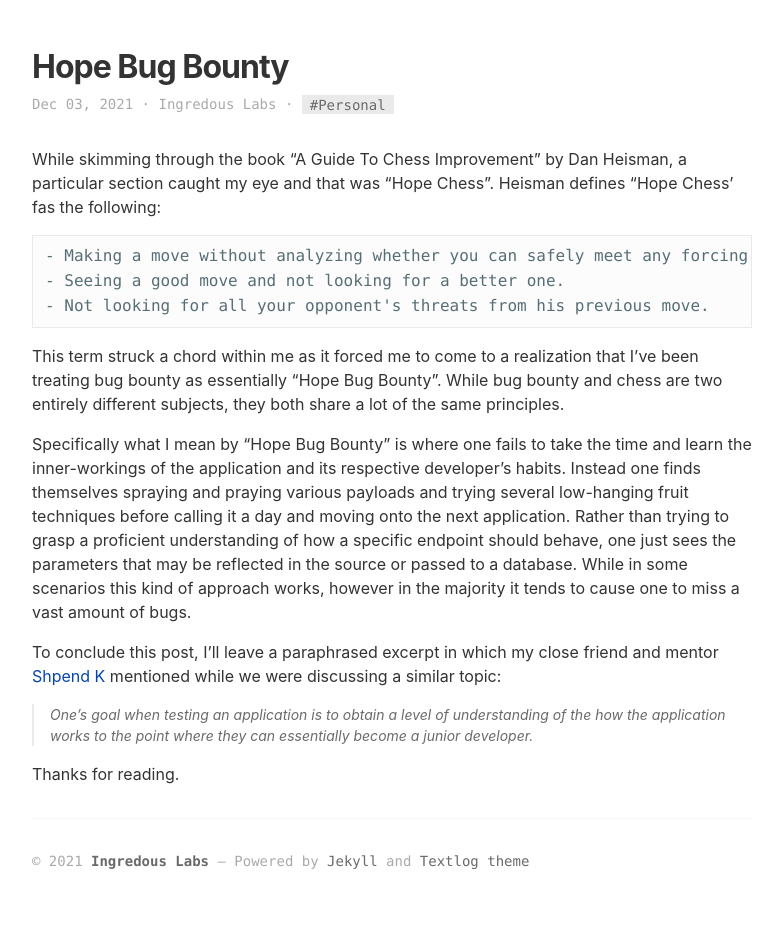
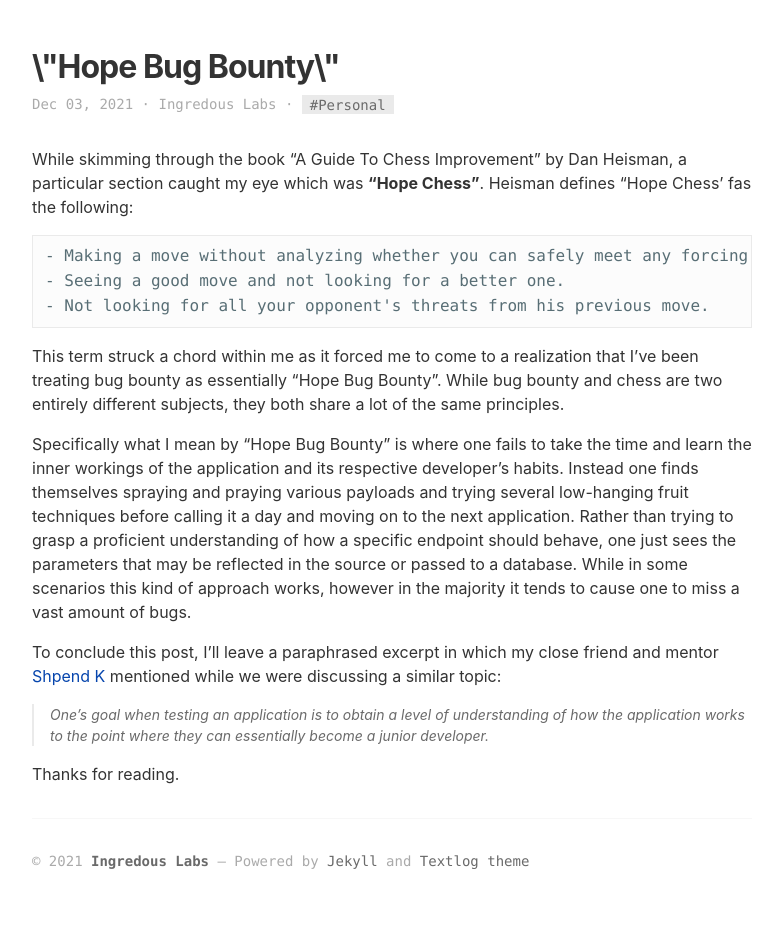
Before and after one commit to ingredous/ingredous.github.io, a Jekyll site: the page built from _posts/2021-12-03-hope-bug-bounty.md, in a window 1280 px wide. Shown: the whole page, without its empty margins (8-791 px from the left). Built offline with Jekyll 4.4.1, drawn with Linux system fonts in a browser that asks for light colours.

Commit message:
fix grammar

````diff
--- a/_posts/2021-12-03-hope-bug-bounty.md
+++ b/_posts/2021-12-03-hope-bug-bounty.md
@@ -1,12 +1,12 @@
 ---
 layout: post
-title: "Hope Bug Bounty"
+title: \"Hope Bug Bounty\"
 tags: [Personal]
 author: Ingredous Labs
 comment: true
 ---
 
-While skimming through the book "A Guide To Chess Improvement" by Dan Heisman, a particular section caught my eye and that was "Hope Chess".  Heisman defines "Hope Chess' fas the following:
+While skimming through the book "A Guide To Chess Improvement" by Dan Heisman, a particular section caught my eye which was **"Hope Chess"**.  Heisman defines "Hope Chess' fas the following:
 
 ```
 - Making a move without analyzing whether you can safely meet any forcing reply.
@@ -16,10 +16,10 @@
 
 This term struck a chord within me as it forced me to come to a realization that I've been treating bug bounty as essentially "Hope Bug Bounty". While bug bounty and chess are two entirely different subjects, they both share a lot of the same principles.
 
-Specifically what I mean by "Hope Bug Bounty" is where one fails to take the time and learn the inner-workings of the application and its respective developer's habits. Instead one finds themselves spraying and praying various payloads and trying several low-hanging fruit techniques before calling it a day and moving onto the next application. Rather than trying to grasp a proficient understanding of how a specific endpoint should behave, one just sees the parameters that may be reflected in the source or passed to a database. While in some scenarios this kind of approach works, however in the majority it tends to cause one to miss a vast amount of bugs.
+Specifically what I mean by "Hope Bug Bounty" is where one fails to take the time and learn the inner workings of the application and its respective developer's habits. Instead one finds themselves spraying and praying various payloads and trying several low-hanging fruit techniques before calling it a day and moving on to the next application. Rather than trying to grasp a proficient understanding of how a specific endpoint should behave, one just sees the parameters that may be reflected in the source or passed to a database. While in some scenarios this kind of approach works, however in the majority it tends to cause one to miss a vast amount of bugs.
 
 To conclude this post, I'll leave a paraphrased excerpt in which my close friend and mentor [Shpend K](https://twitter.com/shpendk) mentioned while we were discussing a similar topic:
 
-> One's goal when testing an application is to obtain a level of understanding of the how the application works to the point where they can essentially become a junior developer.
+> One's goal when testing an application is to obtain a level of understanding of how the application works to the point where they can essentially become a junior developer.
 
 Thanks for reading.
````
